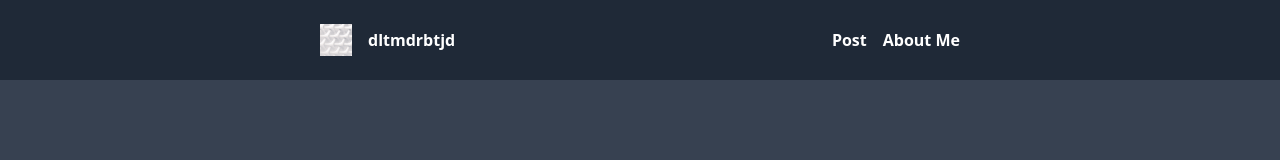
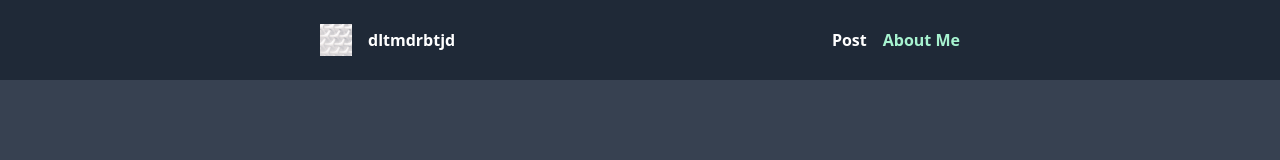
Before and after one commit to dltmdrbtjd/DevBlog, a Next.js app: page /about in a window 1280 px wide. Shown: the top 160 px of the page. Built offline with nearby package versions, Linux system fonts and the light colour scheme.

Commit message:
appbar category title conditional rendering

```diff
--- a/components/appbar.tsx
+++ b/components/appbar.tsx
@@ -1,7 +1,17 @@
 import Image from 'next/image'
 import Link from 'next/link'
+import { NextRouter, useRouter } from 'next/router'
 
 export default function AppBar() {
+  const router: NextRouter = useRouter()
+  const path: string = router.pathname
+  const isCategoryHover = (): string => {
+    if (path === '/' || path.split('/')[1] === 'posts') {
+      return 'post'
+    } else if (path === '/about') {
+      return 'detail'
+    }
+  }
   return (
     <header className="bg-gray-800 py-6 w-full fixed top-0">
       <div className="flex justify-between items-center max-w-2xl mx-auto px-4 text-white">
@@ -16,10 +26,22 @@ export default function AppBar() {
         </div>
         <div>
           <Link href="/">
-            <a className="font-bold">Post</a>
+            <a
+              className={`font-bold ${
+                isCategoryHover() === 'post' ? 'text-emerald-200' : ''
+              }`}
+            >
+              Post
+            </a>
           </Link>
           <Link href="/about">
-            <a className="ml-4 font-bold">About Me</a>
+            <a
+              className={`ml-4 font-bold ${
+                isCategoryHover() === 'detail' ? 'text-emerald-200' : ''
+              }`}
+            >
+              About Me
+            </a>
           </Link>
         </div>
       </div>
```
